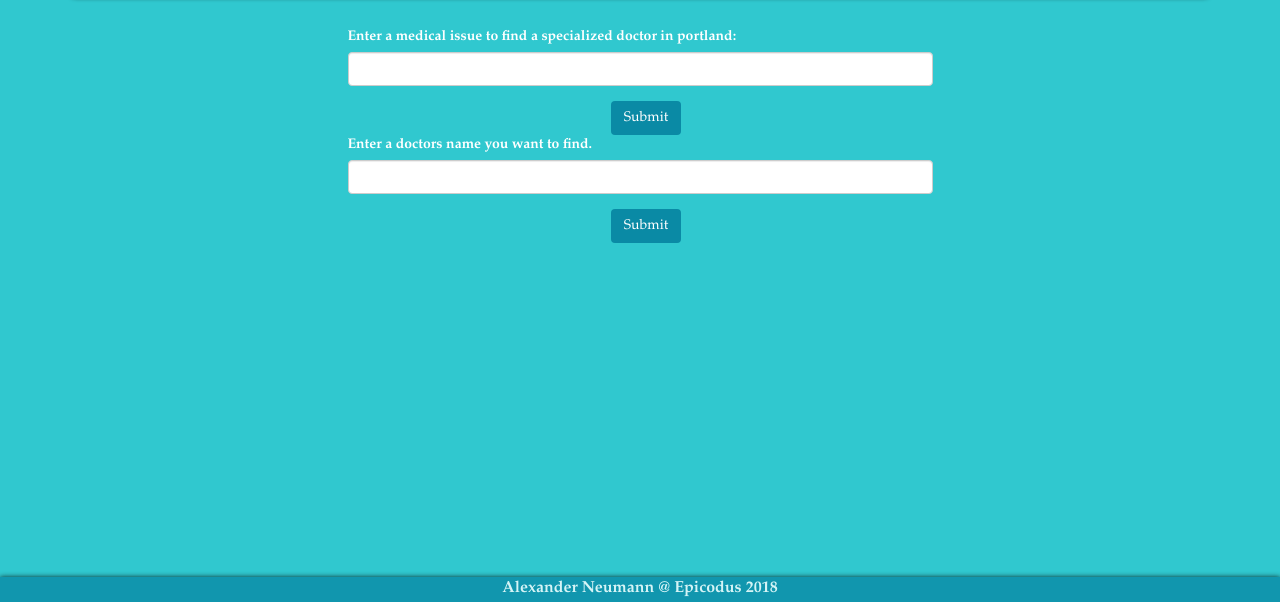
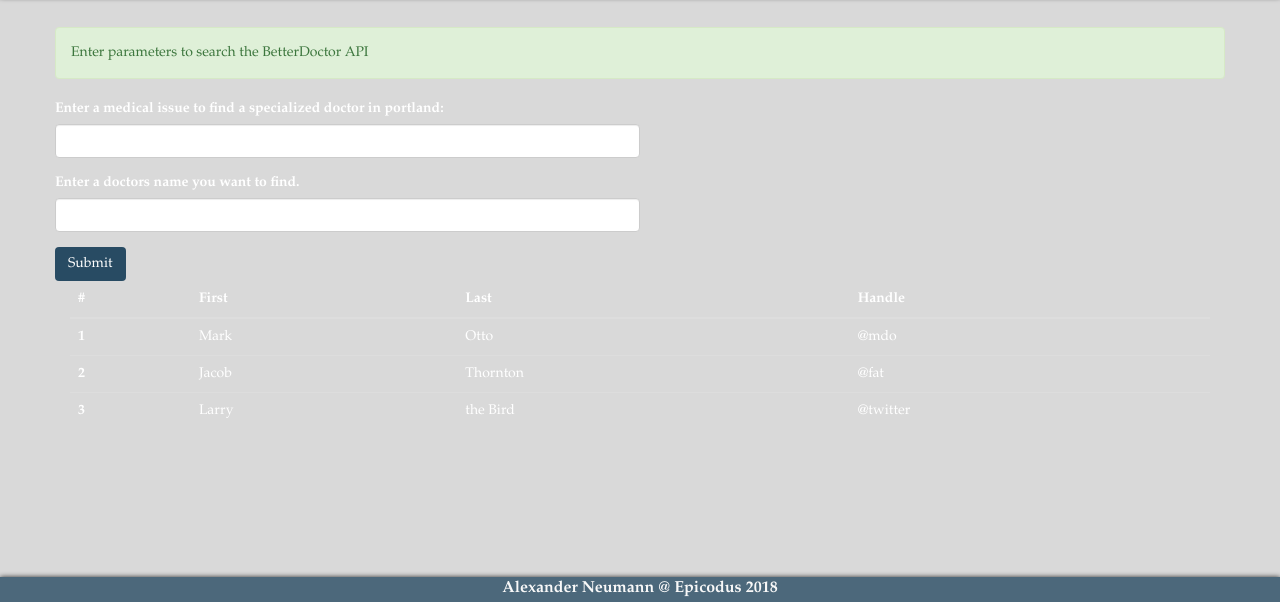
Before and after one commit to neumanna94/BetterDoctor, a website built with webpack: page src/index.html in a window 1280 px wide. Shown: the part 198-800 px from the top of the page. Built offline with nearby package versions, Linux system fonts and the light colour scheme.

Commit message:
Change styling. Change input response type.

```diff
--- a/css/styles.css
+++ b/css/styles.css
@@ -5,7 +5,7 @@ html {
 }
 body {
   color: white;
-  background-color: #30C8CF;
+  background-color: #D9D9D9;
   height: 100%;
   margin: 0;
   padding: 0;
@@ -18,7 +18,7 @@ footer {
   width: 100%;
   height: 25px;
   color: white;
-  background-color: #0A8AA5;
+  background-color: #284B63;
   text-align: center;
   opacity: 0.8;
   box-shadow: 0 0 5px black;
@@ -27,7 +27,7 @@ footer {
 }
 .jumbotron {
   color: white;
-  background-color: #0A8AA5;
+  background-color: #284B63;
   font-family: "Book Antiqua";
   box-shadow: 0 0 5px black;
 }
@@ -35,7 +35,7 @@ footer {
   text-align: center;
 }
 .col-md-2 {
-  background-color: #0A8AA5;
+  background-color: #284B63;
   color: white;
   opacity: 0.8;
   box-shadow: 0 0 5px #10A39E;
@@ -47,16 +47,11 @@ footer {
   border: 1px solid black;
   height: 250px;
 }
-.form-control{
+.form-group {
   width: 50%;
-  margin-left: 25%;
-}
-.form-group label {
-  margin-left: 25%;
 }
 .btn{
-  margin-left: 47.5%;
-  background-color: #0A8AA5;
+  background-color: #284B63;
 }
 .btn:hover {
   background-color: orange;
--- a/src/index.html
+++ b/src/index.html
@@ -1,36 +1,67 @@
 <!DOCTYPE html>
 <html>
   <head>
-    <title>API Practice</title>
+    <title>Better Doctor API Application</title>
     <meta name="viewport" content="initial-scale=1.0">
     <meta charset="utf-8">
     <link rel="icon" href="http://icons.iconarchive.com/icons/icons-land/medical/256/People-Doctor-Male-icon.png">
     <link rel='stylesheet' href='https://maxcdn.bootstrapcdn.com/bootstrap/3.2.0/css/bootstrap.min.css'>
   </head>
 <body>
+  <div class = "jumbotron jumbotron-fluid">
+      <h1>Better Doctor API Application</h1>
+  </div>
   <div class = "container">
-    <div class = "jumbotron">
-        <h1>API Practice</h1>
+    <div class="row">
+      <div class="alert alert-success" role="alert">
+        Enter parameters to search the BetterDoctor API
       </div>
-    <div class="row">
-      <form id="specialized">
+      <div class="col-md-12-flex border border-primary rounded">
+        <form id="specialized" class ="border border-primary rounded">
           <div class="form-group">
             <label for="specialized">Enter a medical issue to find a specialized doctor in portland: </label>
             <input id="specialized" class="form-control" required>
           </div>
-        <button type="submit" class="btn medium">Submit</button>
-      </form>
-      <form id="name">
           <div class="form-group">
             <label for="name">Enter a doctors name you want to find.</label>
             <input id="name" class="form-control" required>
           </div>
           <button type="submit" class="btn medium">Submit</button>
         </form>
-      <div class="col-md-12" id="photos">
+      </div>
+      <div class="col-md-12" id="results">
+        <table class="table">
+          <thead class="thead-light">
+            <tr>
+              <th scope="col">#</th>
+              <th scope="col">First</th>
+              <th scope="col">Last</th>
+              <th scope="col">Handle</th>
+            </tr>
+          </thead>
+          <tbody>
+            <tr>
+              <th scope="row">1</th>
+              <td>Mark</td>
+              <td>Otto</td>
+              <td>@mdo</td>
+            </tr>
+            <tr>
+              <th scope="row">2</th>
+              <td>Jacob</td>
+              <td>Thornton</td>
+              <td>@fat</td>
+            </tr>
+            <tr>
+              <th scope="row">3</th>
+              <td>Larry</td>
+              <td>the Bird</td>
+              <td>@twitter</td>
+            </tr>
+          </tbody>
+        </table>
       </div>
     </div>
-    <!-- AIzaSyBihlB7C_yawFAQTCzUwfqEB6YLxxda7nY -->
     <footer>Alexander Neumann @ Epicodus 2018</footer>
   </div>
 </body>
```
Lines whose indentation alone changed are shown as unchanged.
